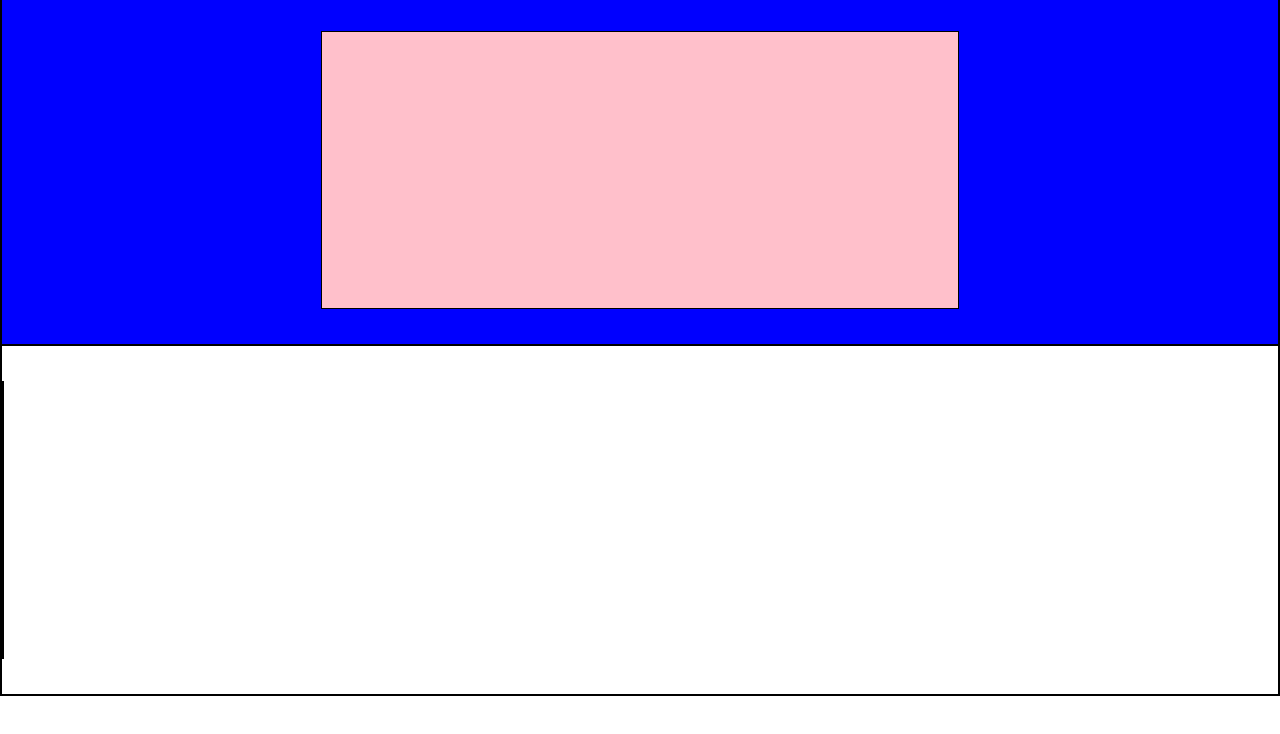
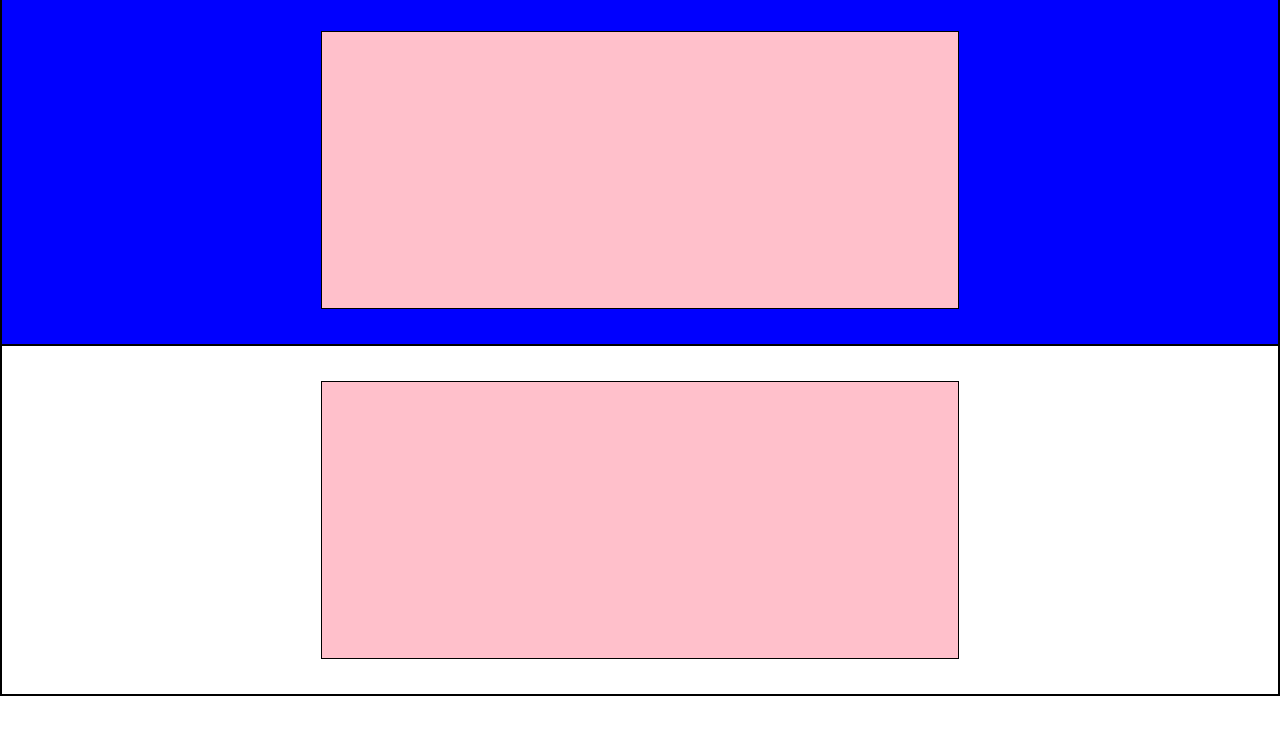
Before and after one commit to martinasartori97/htmlcss-struttura-discord, a plain HTML site: page index.html in a window 1280 px wide. Shown: the part 56-790 px from the top of the page. Drawn offline with Linux system fonts and the light colour scheme.

Commit message:
edit css

```diff
--- a/css/style.css
+++ b/css/style.css
@@ -8,6 +8,8 @@
     border: 1px solid black;
 
 }
+/* region header*/
+
 header{
     height: 50px;
     display: flex;
@@ -58,10 +60,11 @@ header{
     height: 350px;
     background-color:white;
     align-items: center;
+    justify-content: center;
 }
 .interno{
     display: flex;
     height: 80%;
     background-color: pink;
-    align-items: center;
+    width: 50%;
 }
--- a/index.html
+++ b/index.html
@@ -8,17 +8,23 @@
 </head>
 <body>
     <div class="debug">
-        <header class="debug">
+<!-- header-->
+         <header class="debug">
             <div class="debug logo">logo</div>
                 <div class="debug link">link link link link link link</div>
                     <div class="debug login">login</div>
          </header>
+ <!-- main -->
+
          <main>
             <div class="debug quadrato">
                 <div class="debug rosa"></div>
             </div>
+
             <div class="debug rettangolo">
                 <div class="debug interno"></div>
+
+
 
 
 
```
